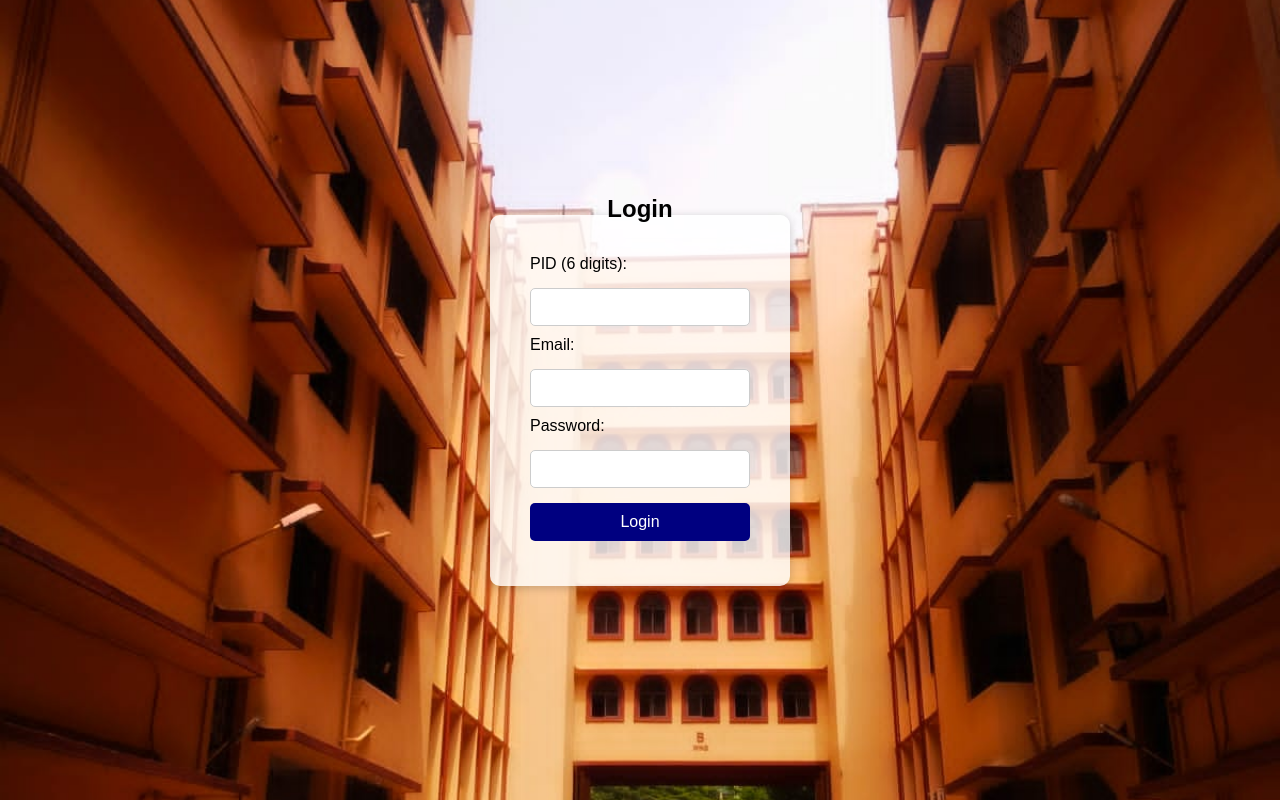
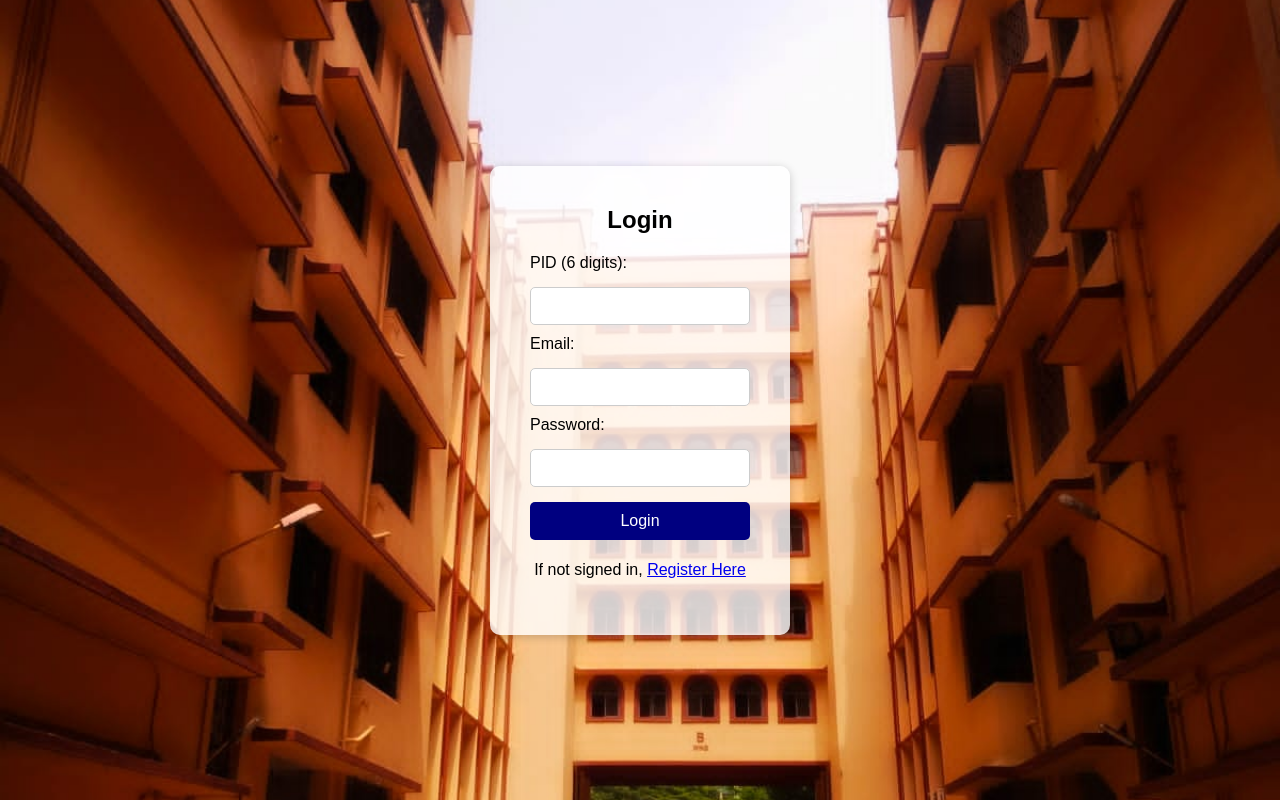
Before and after one commit to Kaths-2005/Eventify, a PHP site: page /login.php in a window 1280 px wide. Run offline with PHP 8.4, Linux system fonts and the light colour scheme.

Commit message:
Update login.php

```diff
--- a/login.php
+++ b/login.php
@@ -62,17 +62,12 @@ if ($_SERVER['REQUEST_METHOD'] === 'POST') {
             box-shadow: 0 2px 10px rgba(0, 0, 0, 0.2);
             width: 300px; /* Set a fixed width for the box */
             box-sizing: border-box; /* Include padding in width */
-            position: relative; /* Position relative for header placement */
         }
 
         h2 {
             color: black; /* Header text color */
             text-align: center; /* Center the heading */
-            margin: 0; /* Remove margin to avoid extra space */
-            position: absolute; /* Positioning */
-            top: -20px; /* Move the heading above the box */
-            left: 50%; /* Center horizontally */
-            transform: translateX(-50%); /* Adjust position */
+            margin: 0 0 20px; /* Remove margin on top and add space below */
         }
 
         input[type="text"],
@@ -107,11 +102,17 @@ if ($_SERVER['REQUEST_METHOD'] === 'POST') {
             text-align: center; /* Center error message */
             margin-top: 10px; /* Space above the error message */
         }
+
+        /* Register link style */
+        .register-link {
+            text-align: center; /* Center the link */
+            margin-top: 15px; /* Space above the link */
+        }
     </style>
 </head>
 <body>
     <form action="" method="POST">
-        <h2>Login</h2> <!-- Heading now inside the form -->
+        <h2>Login</h2> <!-- Header inside the form -->
 
         <?php if (isset($error_message)) : ?>
             <p class="error"><?= htmlspecialchars($error_message) ?></p>
@@ -127,6 +128,10 @@ if ($_SERVER['REQUEST_METHOD'] === 'POST') {
         <input type="password" name="password" required>
 
         <input id="login_submit" type="submit" value="Login">
+
+        <div class="register-link">
+            <p>If not signed in, <a href="register.php">Register Here</a></p>
+        </div>
     </form>
 </body>
 </html>
```
